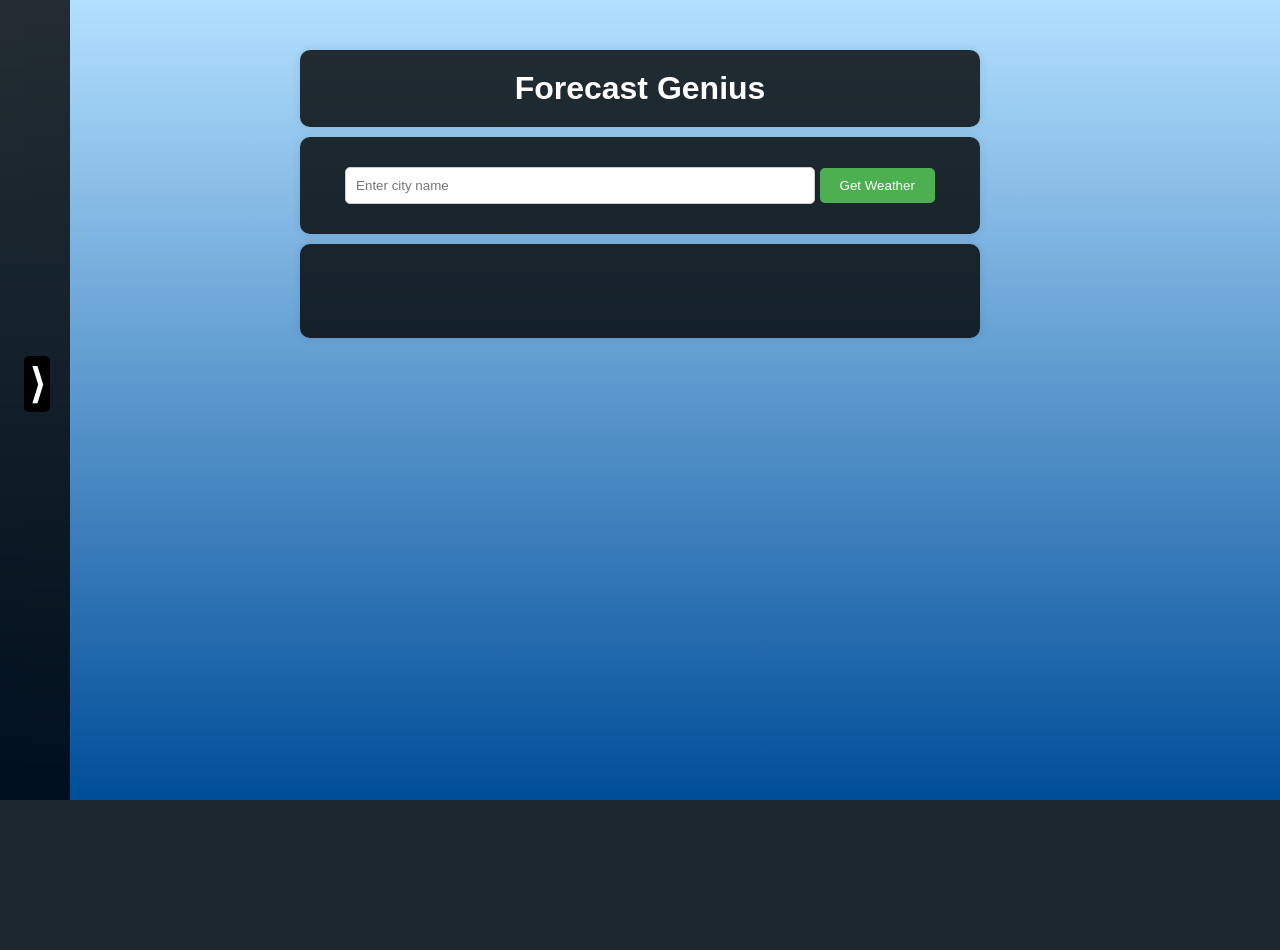
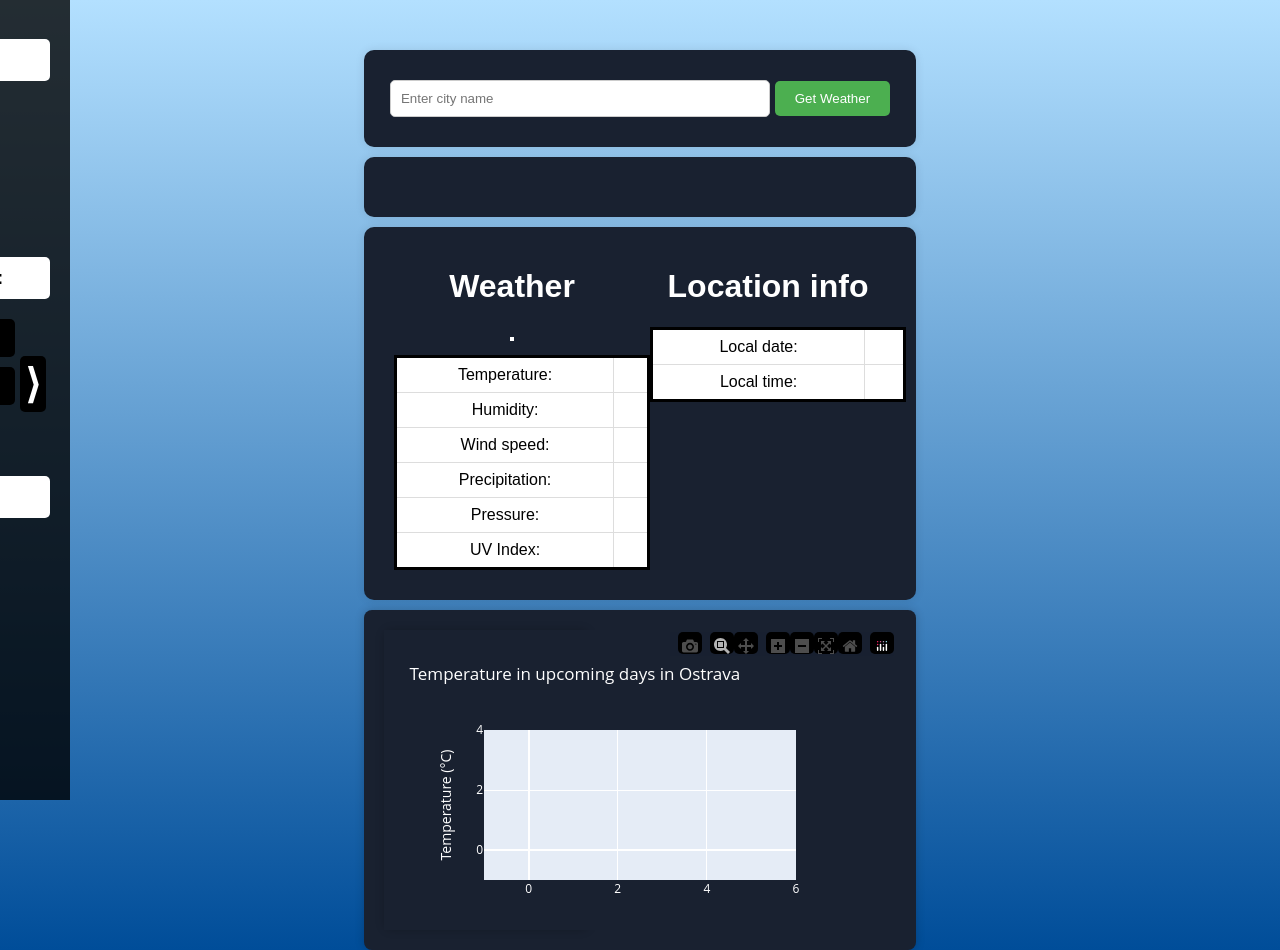
Before and after one commit to tomasszyszkowicz/WeatherApp, a Django app: page /typescript/ in a window 1280 px wide. Before the commit the page ends 800 px from the top, so only its background shows below. Run offline with Django 5.2, Linux system fonts and the light colour scheme; data that the repository does not hold is empty; some libraries are stand-ins or nearby versions.

Commit message:
added display of plot

```diff
--- a/main/static/main/newStyles.css
+++ b/main/static/main/newStyles.css
@@ -4,7 +4,7 @@
     padding: 0;
     background: linear-gradient(to bottom, #b3e0ff, #004d99); /* Gradient from light blue to dark blue */
     background-repeat: no-repeat; /* Prevent background from repeating */
-    background-size: 100% 100vh; /* Scale background image to cover the entire screen */
+    background-size: 100% 100%; /* Scale background image to cover the entire screen */
 }
 .left-container {
     position: fixed;
@@ -17,7 +17,14 @@
     padding: 20px;
     box-sizing: border-box; /* Include padding and border in width calculation */
     transition: left 0.3s ease; /* Smooth transition effect */
-    padding-right: 70px;
+}
+
+.left-container h3 {
+    padding: 10px;
+    color: black;
+    background-color: white;
+    border-radius: 5px;
+    margin-bottom: 10px; /* Add margin to separate from other elements */
 }
 
 /* User container */
@@ -39,25 +46,6 @@
 }
 
 
-.header-container {
-    width: 190px;
-    align-items: center; /* Center items vertically */
-    padding: 10px;
-    color: black;
-    background-color: white;
-    border-radius: 5px;
-}
-
-.header-container h1 {
-    margin: 0; /* Remove default margin */
-}
-
-.header-container h3 {
-    margin: 0; /* Remove default margin */
-    flex: 1; /* Take up remaining space */
-}
-
-
 .left-container p {
     font-size: 16px;
     color: white; /* Example color */
@@ -74,7 +62,7 @@
 .toggle-button {
     position: absolute; /* Position the button absolutely within the container */
     top: 48%; /* Align the button vertically in the middle */
-    right: 20px; /* Align the button 20px from the right edge */
+    left: 20px; /* Align the button 20px from the right edge */
     transform: translateY(-50%); /* Center the button vertically */
     background-color: black;
     color: #ffffff; /* White text */
@@ -83,6 +71,11 @@
     border-radius: 5px;
     cursor: pointer;
     padding: 5px;
+    transition: left 0.3s ease; /* Smooth transition effect */
+}
+
+.toggle-button.visible {
+    left: 310px; /* Move the button to the right edge of the container */
 }
 
 .toggle-button:hover {
@@ -92,14 +85,53 @@
 
 
 .container {
-    max-width: 50%;
+    max-width: 40%;
     margin: 10px auto;
-    background-color: rgba(0, 0, 0, 0.8);
+    background-color: rgb(25, 33, 48);
     border-radius: 10px;
     padding: 20px;
     box-shadow: 0 0 10px rgba(0, 0, 0, 0.1);
     text-align: center;
     color: #ffffff; /* White text */
+}
+
+.double-container {
+    max-width: 40%;
+    margin: 10px auto;
+    background-color: rgb(25, 33, 48);
+    border-radius: 10px;
+    padding: 20px;
+    box-shadow: 0 0 10px rgba(0, 0, 0, 0.1);
+    text-align: center;
+    color: #ffffff; /* White text */
+    display: flex;
+    justify-content: space-between;
+}
+
+.plot-container {
+    background-color: rgb(25, 33, 48);
+    padding: 0px;
+    max-width: 40%;
+    padding: 20px;
+    margin: 30px auto;
+    margin-top: 0;
+    margin-bottom: 0px;
+    font-size: 14px;
+    position: relative;
+    height: 300px;
+    z-index: 1;
+    border-radius: 8px;
+    box-shadow: 0px 0px 10px rgba(0, 0, 0, 0.2);
+}
+
+.container-left {
+    flex: 1;
+    text-align: center;
+}
+
+.container-right {
+    flex: 1;
+    text-align: center;
 }
 
 .container h1 {
@@ -108,7 +140,7 @@
 }
 
 h1 {
-    color: #333333; /* Dark gray text */
+    color: white; /* Dark gray text */
 }
 
 input[type="text"] {
@@ -148,7 +180,7 @@
 .nav-a {
     display: inline-block;
     padding: 10px 20px;
-    width: 170px;
+    width: 150px;
     margin-top: 10px;
     background-color: black;
     color: white;
@@ -157,3 +189,33 @@
 }
 
 /* Existing styles */
+
+table {
+    border-collapse: collapse;
+    color: black;
+    border: 3px solid black;
+    width: 100%;
+    margin: 10px;
+}
+
+thead th {
+    background-color: #f2f2f2;
+    border: 1px solid #dddddd;
+    text-align: left;
+    padding: 8px;
+}
+
+tbody tr:nth-child(even) {
+    background-color: #f2f2f2;
+}
+
+tbody td {
+    border: 1px solid #dddddd;
+    padding: 8px;
+    background-color: white;
+}
+
+img {
+    height: auto;
+    border: solid 2px white;
+}
--- a/main/static/main/typescript.js
+++ b/main/static/main/typescript.js
@@ -3,6 +3,7 @@
     constructor(endpoint, params) {
         this.endpoint = endpoint;
         this.params = params;
+        this.getCall();
     }
     getCall() {
         //add params to url
@@ -14,22 +15,96 @@
         url = url.substring(0, url.length - 1);
         //make get call
         console.log(url);
-        fetch(url, {
-            method: 'GET',
-            headers: {
-                'Content-Type': 'application/json',
-            },
-        }).then(response => {
-            if (response.ok) {
-                return response.json();
+        fetch(url)
+            .then(response => response.json())
+            .then(data => {
+            console.log(data);
+            if (this.endpoint === "current") {
+                this.displayCurrentData(data);
             }
-            throw new Error('Request failed!');
-        }, networkError => console.log(networkError.message)).then(jsonResponse => {
-            console.log(jsonResponse);
+            else if (this.endpoint === "location-info") {
+                this.displayLocationData(data);
+            }
+            else if (this.endpoint === "forecast-plot") {
+                this.displayForecastPlot(data);
+            }
         });
+    }
+    displayCurrentData(data) {
+        const weatherDescription = document.getElementById("weatherDescription");
+        if (weatherDescription) {
+            weatherDescription.innerText = data.weather_descriptions[0];
+        }
+        const temperature = document.getElementById("temperature");
+        if (temperature) {
+            temperature.innerText = data.temperature + "°C";
+        }
+        const humidity = document.getElementById("humidity");
+        if (humidity) {
+            humidity.innerText = data.humidity + "%";
+        }
+        const windSpeed = document.getElementById("windSpeed");
+        if (windSpeed) {
+            windSpeed.innerText = data.wind_speed + " km/h";
+        }
+        const precipitation = document.getElementById("precipitation");
+        if (precipitation) {
+            precipitation.innerText = data.precip + " mm";
+        }
+        const pressure = document.getElementById("pressure");
+        if (pressure) {
+            pressure.innerText = data.pressure + " mb";
+        }
+        const uvIndex = document.getElementById("uvIndex");
+        if (uvIndex) {
+            uvIndex.innerText = data.uv_index + "";
+        }
+        const img = document.getElementById("weatherIcon");
+        if (img) {
+            img.src = data.weather_icons[0];
+        }
+    }
+    displayLocationData(data) {
+        const date = data.localtime.split(" ")[0];
+        const time = data.localtime.split(" ")[1];
+        const locationHeader = document.getElementById('locationHeader');
+        const locationHeader2 = document.getElementById('locationHeader2');
+        const localDate = document.getElementById('localDate');
+        const localTime = document.getElementById('localTime');
+        var fullLocation = data.name + ", " + data.region + ", " + data.country;
+        if (locationHeader) {
+            locationHeader.innerText = fullLocation;
+        }
+        if (locationHeader2) {
+            locationHeader2.innerText = data.name;
+        }
+        if (localDate) {
+            localDate.innerText = date;
+        }
+        if (localTime) {
+            localTime.innerText = time;
+        }
+    }
+    displayForecastPlot(data) {
+        var data = JSON.parse(data.plot);
+        var layout = {
+            autosize: true,
+            responzive: true,
+            aspectratio: { x: 4, y: 3 },
+        };
+        window.Plotly.newPlot('plot-container', data, layout);
     }
 }
 APICall.url = '/data';
-function main() {
+function getWeather() {
+    console.log("main");
     new APICall("current", new Map([["location", "Ostrava"]]));
 }
+function getLocationInfo() {
+    console.log("location");
+    new APICall("location-info", new Map([["location", "Ostrava"]]));
+}
+function getForecastPlot() {
+    console.log("forecast-plot");
+    new APICall("forecast-plot", new Map([["location", "Ostrava"]]));
+}
--- a/main/templates/typescript.html
+++ b/main/templates/typescript.html
@@ -10,53 +10,85 @@
 </head>
 <body>
     <div class="container" style="margin-top: 50px;">
-        <h1>Forecast Genius</h1>
-    </div>
-    <div class="container">
         <input type="text" id="locationInput" placeholder="Enter city name">
         <button onclick="submitLocation()">Get Weather</button>
     </div>
     <div class="container">
-        <h2 id="locationHeader"></h2>
-        <p id="weatherDescription"></p>
-        <img id="weatherIcon">
-        <p id="temperature"></p>
-        <p id="humidity"></p>
-        <p id="windSpeed"></p>
-        <p id="localDate"></p>
-        <p id="localTime"></p>
+        <h2><span id="locationHeader"></span></h2>
+    </div>
+    <div class="double-container">
+        <div class="container-left">
+            <h1>Weather</h1>
+            <h2><span id="weatherDescription"></span></h2>
+            <img id="weatherIcon"><br>
+            <table>
+                <tr>
+                    <td>Temperature:</td>
+                    <td><span id="temperature"></span></td>
+                </tr>
+                <tr>
+                    <td>Humidity:</td>
+                    <td><span id="humidity"></span></td>
+                </tr>
+                <tr>
+                    <td>Wind speed:</td>
+                    <td><span id="windSpeed"></span></td>
+                </tr>
+                <tr>
+                    <td>Precipitation:</td>
+                    <td><span id="precipitation"></span></td>
+                </tr>
+                <tr>
+                    <td>Pressure:</td>
+                    <td><span id="pressure"></span></td>
+                </tr>
+                <tr>
+                    <td>UV Index:</td>
+                    <td><span id="uvIndex"></span></td>
+                </tr>
+            </table>
+        </div>
+
+        <div class="container-right">
+            <h1>Location info</h1>
+            <table>
+                <tr>
+                    <td>Local date:</td>
+                    <td><span id="localDate"></span></td>
+                </tr>
+                <tr>
+                    <td>Local time:</td>
+                    <td><span id="localTime"></span></td>
+                </tr>
+            </table>
+        </div>
+    </div>
+    <div class="plot-container" id="plot-container">
+
     </div>
     <div id="navBar" class="left-container">
         <div class="user-container">
-            <div class="header-container">
-                <h3>Logged in as:</h3>
-            </div>
+            <h3>Logged in as:</h3>
             <p>{{ user.username }}</p>
             <p>{{ user.email }}</p>
             <a href="{% url 'logout' %}">Logout</a>
         </div>
         <div class="favorite-container">
-            <div class="header-container">
-                <h3>Favorite locations:</h3>
-            </div>
+            <h3>Favorite locations:</h3>
             <a class="nav-a" href="{% url 'home' %}">Home</a>
             <a class="nav-a" href="{% url 'stats' %}">Stats</a>
         </div>
         <div class="recent-container">
-            <div class="header-container">
-                <h3>Recent locations:</h3>
-            </div>
+            <h3>Recent locations:</h3>
             <p>Prague</p>
             <p>Brno</p>
             <p>Vienna</p>
         </div>
-        <button class="toggle-button" id="toggleButton"><b>⟩</b></button>
     </div>
+    <button class="toggle-button" id="toggleButton"><b>⟩</b></button>
+    <script src="{% static 'main/typescript.js' %}"></script>
+    <script>
 
-
-    <script src="{% static 'main/typescript.js' %}"></script>
-    <script src="{% static 'main/script.js' %}"></script>
-    <script>
         document.addEventListener('DOMContentLoaded', function () {
             const leftContainer = document.querySelector('.left-container');
             const toggleButton = document.getElementById('toggleButton');
@@ -68,12 +100,19 @@
                 if (isLeftContainerVisible) {
                     leftContainer.classList.remove('visible');
                     toggleButton.innerHTML = '<b>⟩</b>';
+                    toggleButton.classList.remove('visible');
                 } else {
                     leftContainer.classList.add('visible');
                     toggleButton.innerHTML = '<b>⟨</b>';
+                    toggleButton.classList.add('visible');
                 }
                 isLeftContainerVisible = !isLeftContainerVisible; // Toggle the visibility state
             });
+
+            getWeather();
+            getLocationInfo();
+            getForecastPlot();
+
         });
 
     </script>
```
Also changed, not shown: dataAPI/utility/read_utils/forecast.py (+12 -1 lines), main/static/main/typescript.ts (+116 -17 lines).
